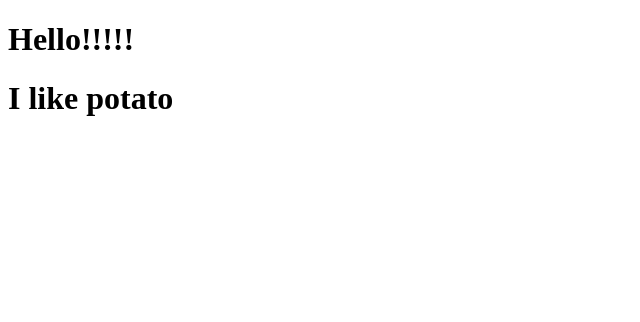
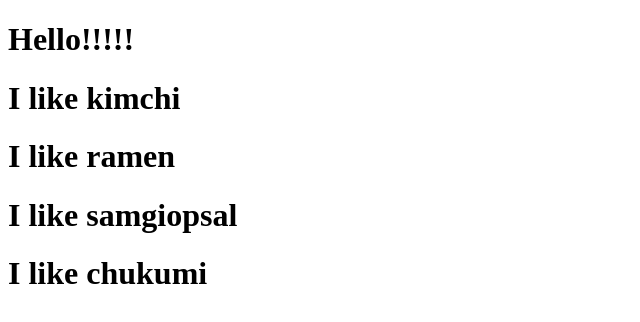
Before and after one commit to kim-soohyeon/movie_app_2021, a React (Create React App) app: page / in a window 1280 px wide. Shown: the top 322 px of the page, without its empty margins (0-640 px from the left). Built offline with nearby package versions, Linux system fonts and the light colour scheme.

Commit message:
리액트 개념: props 익히기

```diff
--- a/src/App.js
+++ b/src/App.js
@@ -1,16 +1,19 @@
 import React from "react";
+
+function Food({fav}){
+  return <h1>I like {fav}</h1>
+}
 
 function App() {
   return(
     <div>
       <h1>Hello!!!!!</h1>
-      <Potato />
+      <Food fav="kimchi"/>
+      <Food fav="ramen"/>
+      <Food fav="samgiopsal"/>
+      <Food fav="chukumi"/>
     </div>
   );
 }
 
-function Potato(){
-  return <h1>I like potato</h1>
-}
-
 export default App;
```
